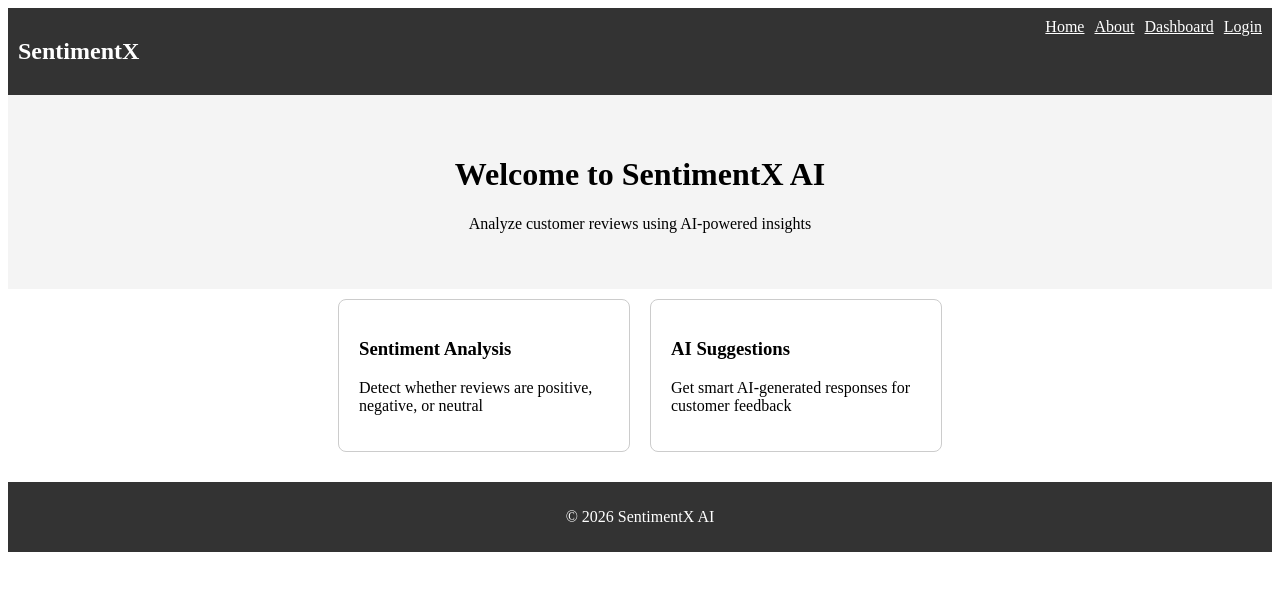
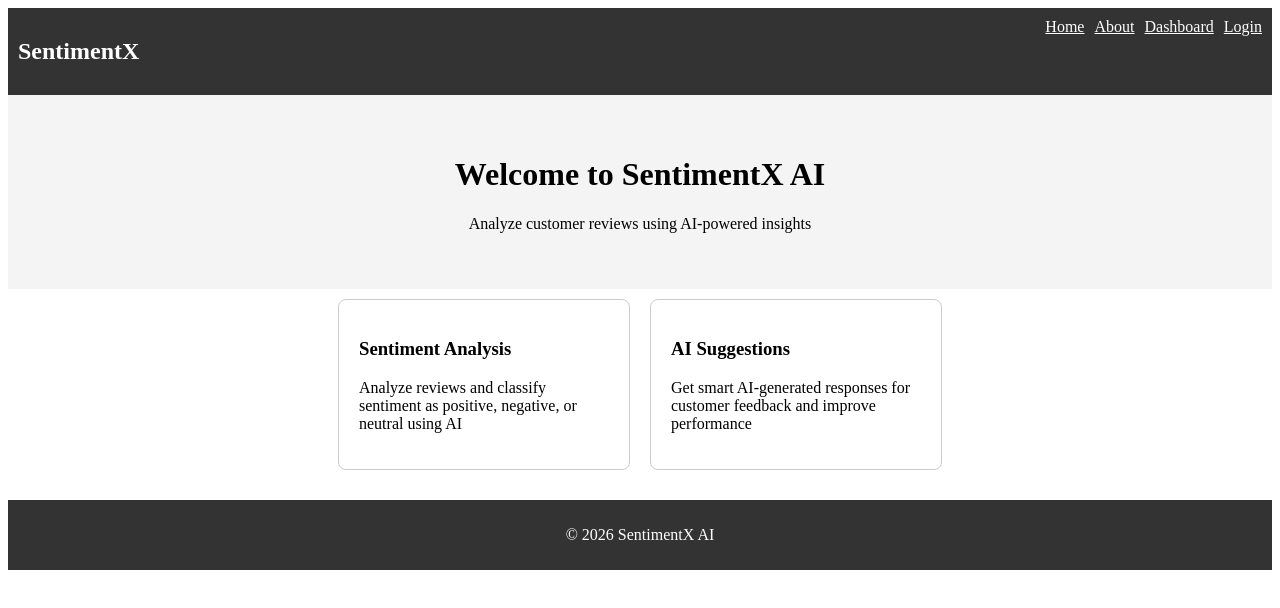
Before and after one commit to riddhimagairola/sentimentx-ai, a React (Create React App) app: page / in a window 1280 px wide. Shown: the top 608 px of the page. Built offline with nearby package versions, Linux system fonts and the light colour scheme.

Commit message:
refactor: improve card descriptions for better UI clarity

```diff
--- a/src/pages/Home.js
+++ b/src/pages/Home.js
@@ -16,11 +16,11 @@ function Home() {
       }}>
         <Card
           title="Sentiment Analysis"
-          description="Detect whether reviews are positive, negative, or neutral"
+          description="Analyze reviews and classify sentiment as positive, negative, or neutral using AI"
         />
         <Card
           title="AI Suggestions"
-          description="Get smart AI-generated responses for customer feedback"
+          description="Get smart AI-generated responses for customer feedback and improve performance"
         />
       </div>
 
```
